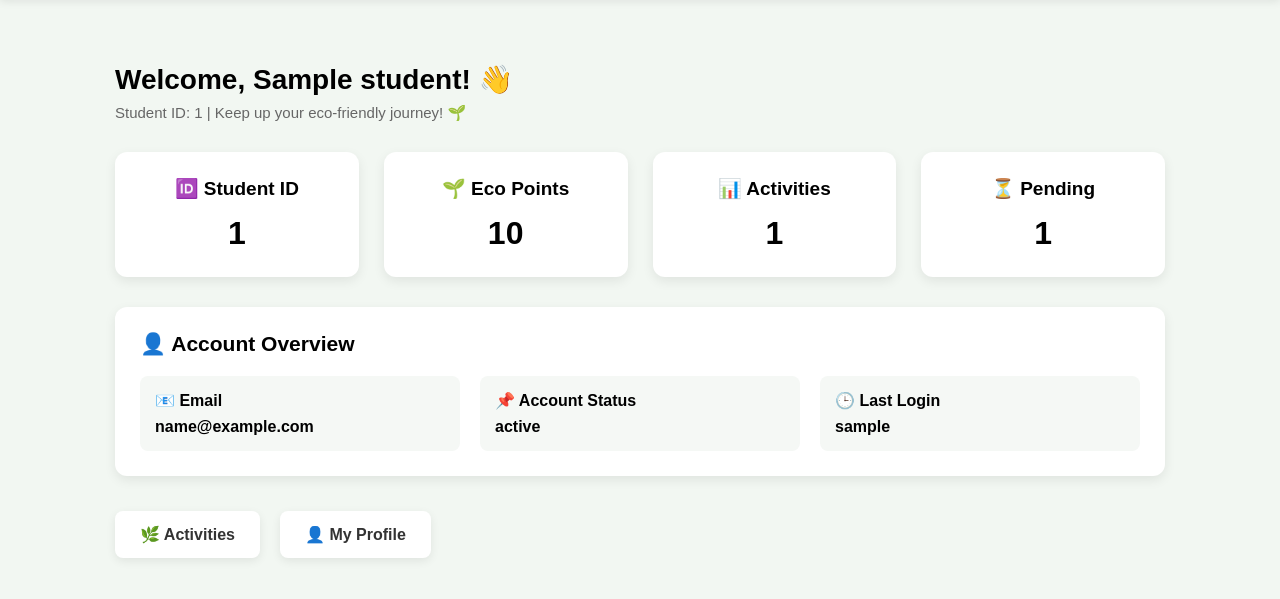
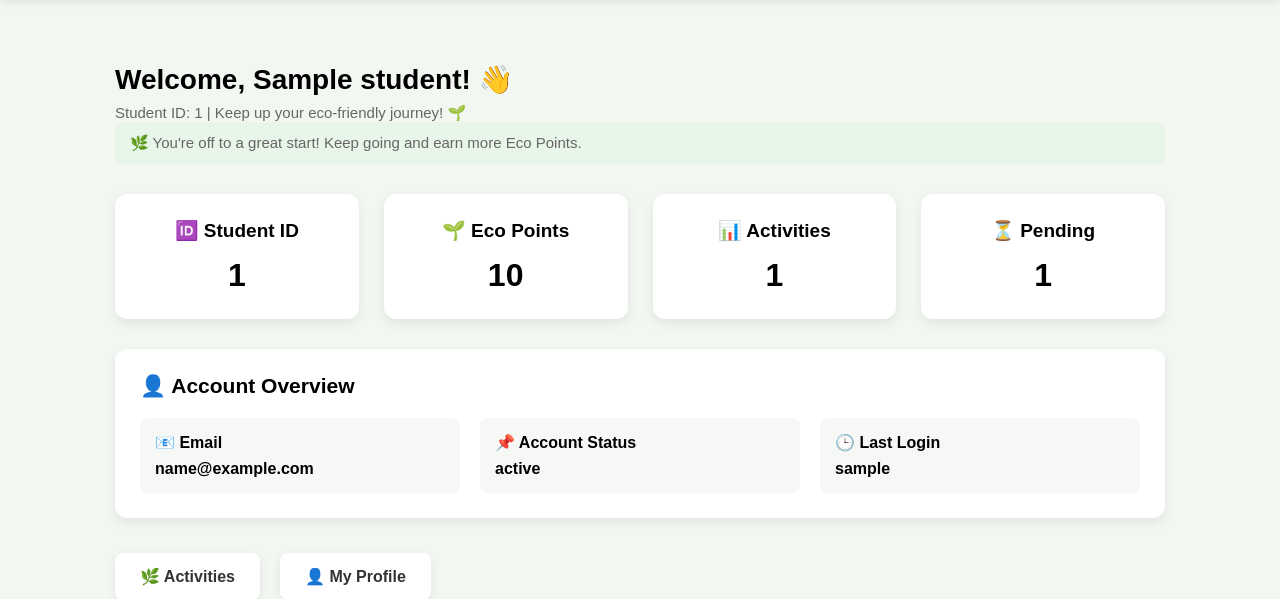
Before and after one commit to yashika-sv/Eco-Campus-Tracker, a Flask app: template templates/dashboard.html in a window 1280 px wide. Shown: the part 98-697 px from the top of the page. Run offline with Flask 3, Linux system fonts and the light colour scheme; the template is opened without the code that fills it: most values are stand-ins (such as "Sample title", 1, 10 or a date in 2020).

Commit message:
Add dynamic eco motivation message

```diff
--- a/static/css/style.css
+++ b/static/css/style.css
@@ -482,3 +482,13 @@ body {
     }
 
 }
+/* Dashboard Eco Message */
+
+.eco-message {
+    margin-top: 10px;
+    padding: 12px 15px;
+    background: #e8f5e9;
+    border-radius: 8px;
+    color: #2e7d32;
+    font-weight: 500;
+}
--- a/templates/dashboard.html
+++ b/templates/dashboard.html
@@ -34,10 +34,36 @@
         <main class="dashboard-content">
 
             <div class="dashboard-welcome">
+
     <h2>Welcome, {{ student["name"] }}! 👋</h2>
-    <p>Student ID: {{ student["id"] }} | Keep up your eco-friendly journey! 🌱</p>
+
+    <p>
+        Student ID: {{ student["id"] }}
+        | Keep up your eco-friendly journey! 🌱
+    </p>
+
+    {% if student["eco_points"] == 0 %}
+        <p class="eco-message">
+            🌱 Start your journey today by taking your first eco-friendly action!
+        </p>
+
+    {% elif student["eco_points"] < 50 %}
+        <p class="eco-message">
+            🌿 You're off to a great start! Keep going and earn more Eco Points.
+        </p>
+
+    {% elif student["eco_points"] < 100 %}
+        <p class="eco-message">
+            🌳 Great progress! Your efforts are making a difference.
+        </p>
+
+    {% else %}
+        <p class="eco-message">
+            🌍 Amazing work! You're making a strong contribution to a greener campus.
+        </p>
+    {% endif %}
+
 </div>
-
             <div class="dashboard-cards">
 
     <div class="dashboard-card">
```
